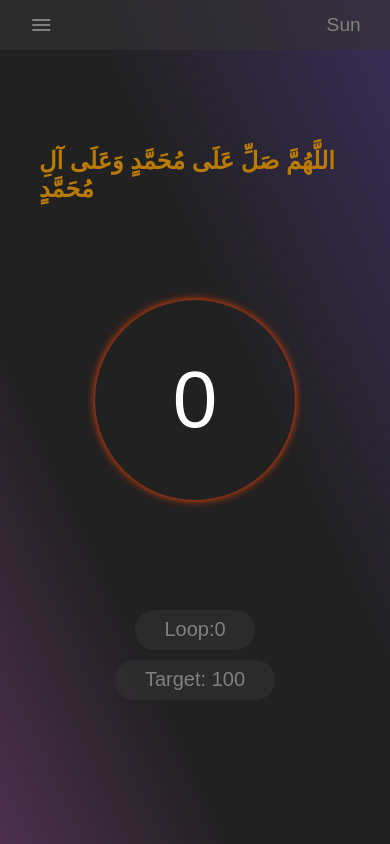
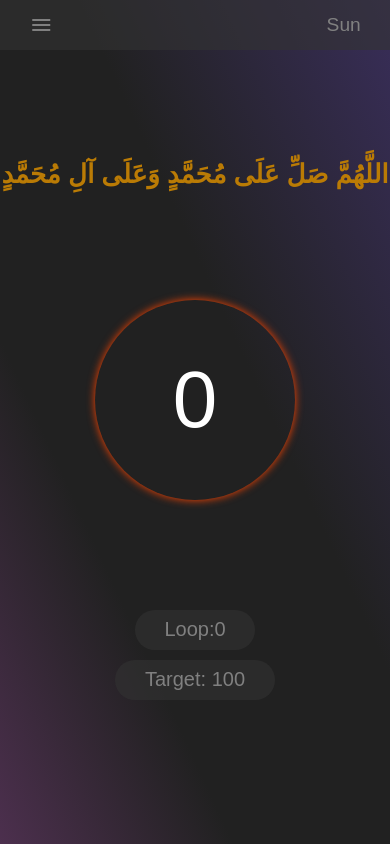
Before and after one commit to encryptedskull/counter, a plain HTML site: page index.html in a window 390 px wide. Drawn offline with nearby package versions, Linux system fonts and the light colour scheme.

Commit message:
Add files via upload
width 🙄

```diff
--- a/style.css
+++ b/style.css
@@ -53,9 +53,9 @@
         justify-content: space-evenly;
     }
     .q-text {
-        width: 80%;
+        width: 100%;
         height: 80px;
-        font-size: 12px;
+        font-size: 13px;
         color: rgb(186, 123, 5);
         display: flex;
         align-items: center;
```
